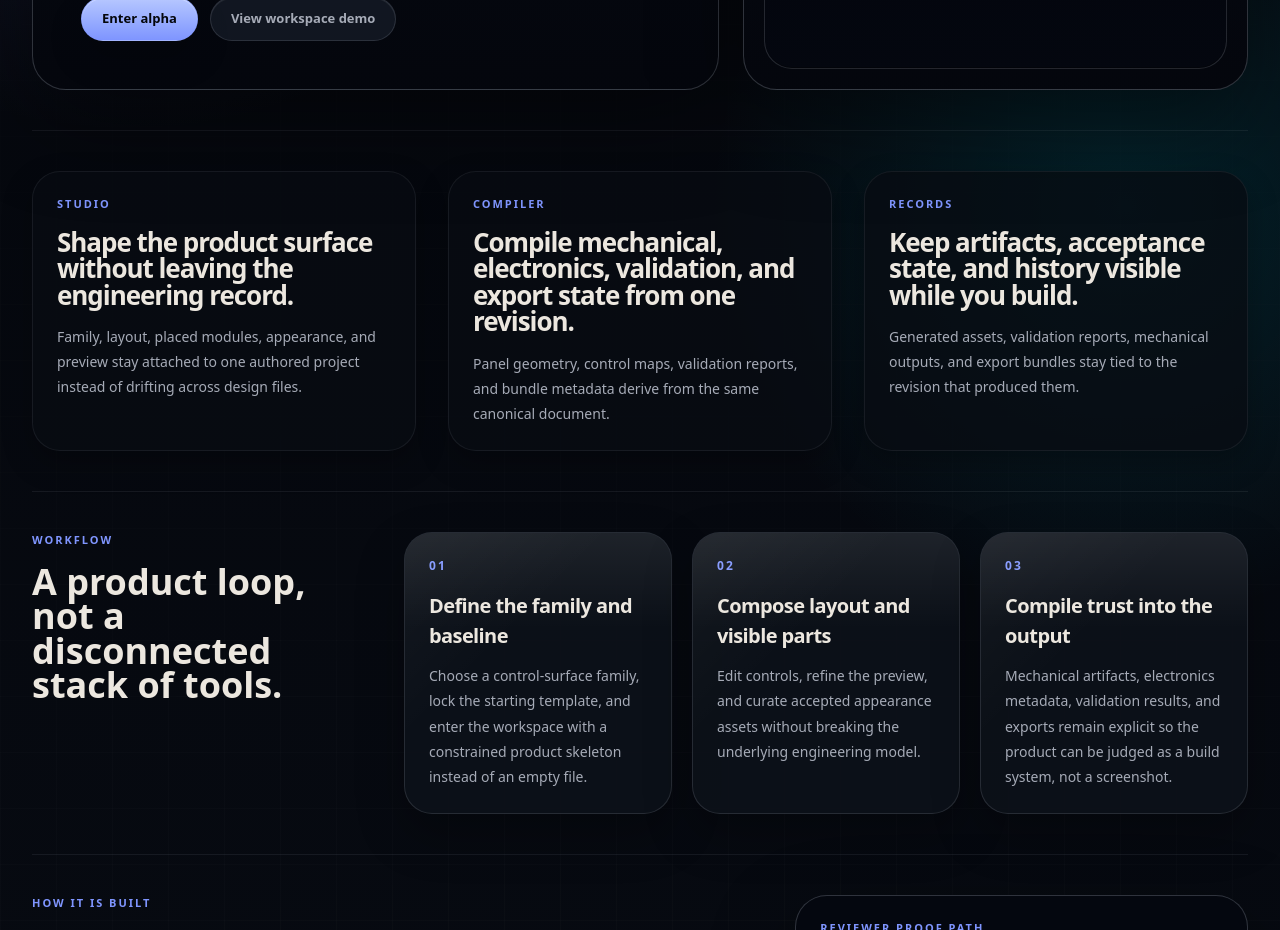
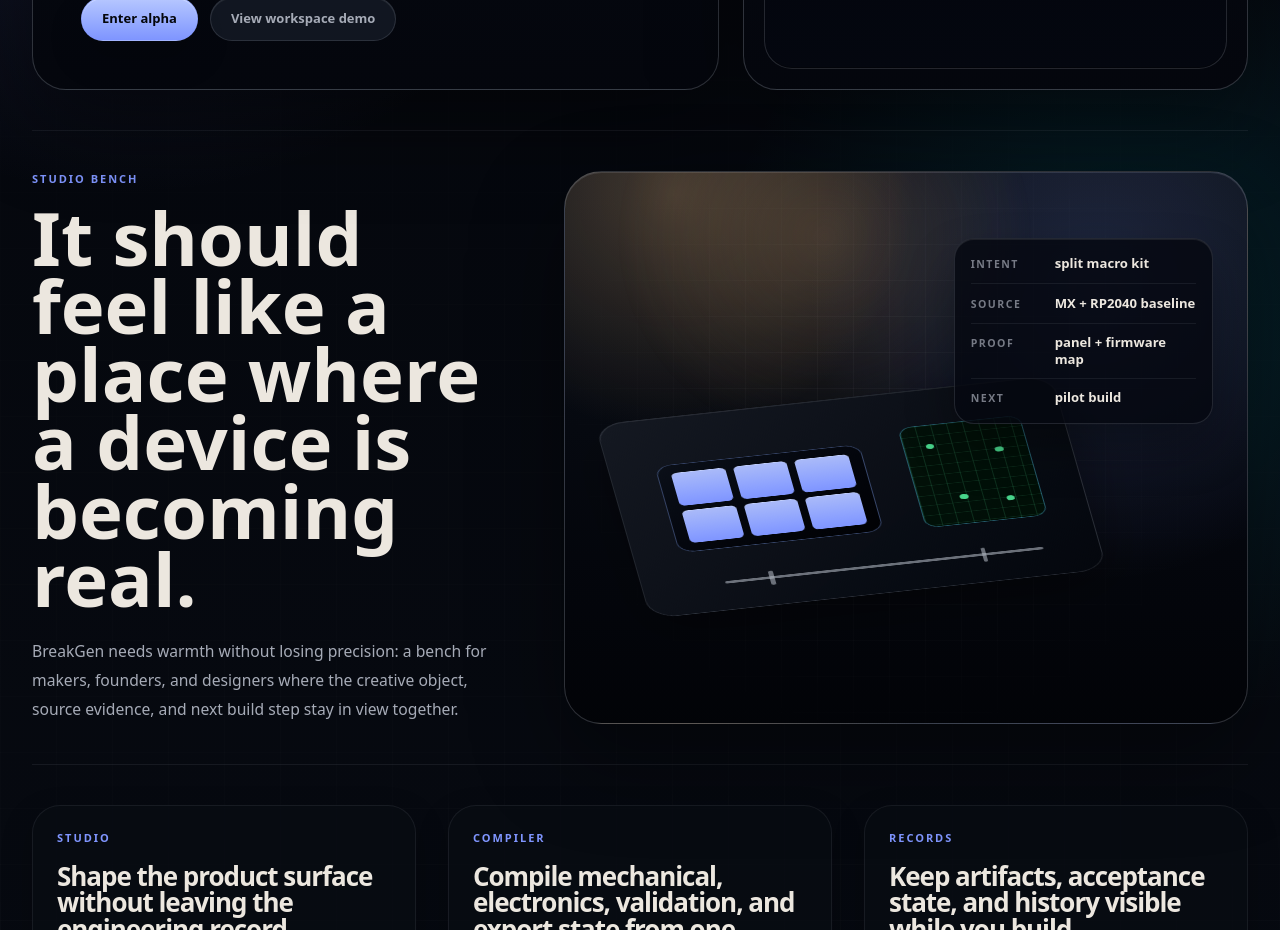
Before and after one commit to Parthawe/BreakGen, a React (Vite) app in the folder client/: page / in a window 1280 px wide. Shown: the part 1040-1970 px from the top of the page. Built offline with nearby package versions, Linux system fonts and the light colour scheme; no server answers; a web font is replaced by a local one.

Commit message:
Add studio bench design stretch

```diff
--- a/client/src/index.css
+++ b/client/src/index.css
@@ -680,6 +680,211 @@ input[type="number"]::-webkit-outer-spin-button {
   font-weight: 600;
 }
 
+.studio-bench {
+  display: grid;
+  grid-template-columns: minmax(0, 0.58fr) minmax(22rem, 0.82fr);
+  gap: clamp(1.5rem, 4vw, 3rem);
+  align-items: stretch;
+}
+
+.studio-bench__copy {
+  align-self: center;
+}
+
+.studio-bench__copy h2 {
+  margin: 1rem 0 0;
+  max-width: 12ch;
+  color: var(--text-primary);
+  font-size: clamp(2.55rem, 5.8vw, 5.3rem);
+  font-weight: 650;
+  line-height: 0.92;
+  letter-spacing: 0;
+}
+
+.studio-bench__copy p {
+  margin: 1.5rem 0 0;
+  max-width: 58ch;
+  color: var(--text-secondary);
+  font-size: 0.98rem;
+  line-height: 1.85;
+}
+
+.studio-bench__surface {
+  position: relative;
+  min-height: 30rem;
+  overflow: hidden;
+  border: 1px solid var(--border-strong);
+  border-radius: 2.35rem;
+  background:
+    radial-gradient(circle at 16% 4%, color-mix(in oklch, var(--secondary-accent) 28%, transparent), transparent 15rem),
+    radial-gradient(circle at 78% 22%, color-mix(in oklch, var(--accent) 18%, transparent), transparent 18rem),
+    linear-gradient(180deg, oklch(0.18 0.018 263 / 0.94), oklch(0.1 0.016 263 / 0.98));
+  box-shadow:
+    inset 0 1px 0 oklch(0.92 0.02 263 / 0.12),
+    0 34px 92px oklch(0.05 0.014 263 / 0.42);
+}
+
+.studio-bench__surface::before {
+  content: "";
+  position: absolute;
+  inset: 0;
+  pointer-events: none;
+  background:
+    linear-gradient(var(--grid-line) 1px, transparent 1px),
+    linear-gradient(90deg, var(--grid-line) 1px, transparent 1px);
+  background-size: 2.25rem 2.25rem;
+  mask-image: radial-gradient(circle at 48% 44%, black 18%, transparent 78%);
+}
+
+.studio-bench__lamp {
+  position: absolute;
+  left: 5%;
+  top: -10rem;
+  width: 28rem;
+  height: 28rem;
+  border-radius: 999px;
+  background: radial-gradient(circle, color-mix(in oklch, var(--secondary-accent) 38%, transparent), transparent 66%);
+  opacity: 0.72;
+  animation: bench-lamp 8s ease-in-out infinite;
+}
+
+.studio-bench__mat {
+  position: absolute;
+  left: 8%;
+  right: 24%;
+  bottom: 12%;
+  height: 58%;
+  border: 1px solid var(--border-default);
+  border-radius: 1.8rem;
+  background:
+    linear-gradient(135deg, oklch(0.22 0.02 263 / 0.84), oklch(0.12 0.016 263 / 0.9)),
+    var(--surface-strong);
+  box-shadow:
+    inset 0 1px 0 var(--edge-soft),
+    0 2rem 4rem oklch(0.03 0.014 263 / 0.36);
+  transform: rotateX(52deg) rotateZ(-10deg);
+  transform-origin: center;
+}
+
+.studio-bench__device {
+  position: absolute;
+  left: 10%;
+  top: 24%;
+  width: 45%;
+  height: 45%;
+  display: grid;
+  grid-template-columns: repeat(3, 1fr);
+  gap: 0.5rem;
+  padding: 0.8rem;
+  border: 1px solid color-mix(in oklch, var(--accent) 28%, var(--border-default));
+  border-radius: 1.05rem;
+  background: linear-gradient(145deg, oklch(0.17 0.02 263), oklch(0.08 0.016 263));
+}
+
+.studio-bench__device span {
+  border-radius: 0.4rem;
+  background: linear-gradient(180deg, oklch(0.8 0.09 273), var(--accent));
+  box-shadow: inset 0 1px 0 oklch(0.96 0.02 263 / 0.35);
+}
+
+.studio-bench__board {
+  position: absolute;
+  right: 9%;
+  top: 18%;
+  width: 27%;
+  height: 52%;
+  border: 1px solid color-mix(in oklch, var(--success) 30%, var(--border-default));
+  border-radius: 0.9rem;
+  background:
+    linear-gradient(90deg, color-mix(in oklch, var(--success) 16%, transparent) 1px, transparent 1px),
+    linear-gradient(color-mix(in oklch, var(--success) 12%, transparent) 1px, transparent 1px),
+    oklch(0.16 0.04 153 / 0.72);
+  background-size: 1rem 1rem;
+}
+
+.studio-bench__board i {
+  position: absolute;
+  display: block;
+  width: 0.52rem;
+  height: 0.52rem;
+  border-radius: 999px;
+  background: var(--success);
+}
+
+.studio-bench__board i:nth-child(1) { left: 18%; top: 18%; }
+.studio-bench__board i:nth-child(2) { right: 20%; top: 28%; }
+.studio-bench__board i:nth-child(3) { left: 34%; bottom: 24%; }
+.studio-bench__board i:nth-child(4) { right: 22%; bottom: 18%; }
+
+.studio-bench__caliper {
+  position: absolute;
+  left: 18%;
+  right: 12%;
+  bottom: 13%;
+  height: 0.28rem;
+  border-radius: 999px;
+  background: oklch(0.78 0.018 263 / 0.58);
+}
+
+.studio-bench__caliper::before,
+.studio-bench__caliper::after {
+  content: "";
+  position: absolute;
+  top: -0.55rem;
+  width: 0.28rem;
+  height: 1.4rem;
+  border-radius: 999px;
+  background: inherit;
+}
+
+.studio-bench__caliper::before { left: 14%; }
+.studio-bench__caliper::after { right: 18%; }
+
+.studio-bench__receipt {
+  position: absolute;
+  right: 5%;
+  top: 12%;
+  width: min(18rem, 38%);
+  display: grid;
+  gap: 0.65rem;
+  padding: 1rem;
+  border: 1px solid var(--border-default);
+  border-radius: 1.25rem;
+  background: color-mix(in oklch, var(--surface-strong) 86%, transparent);
+  box-shadow:
+    inset 0 1px 0 var(--edge-soft),
+    0 1.5rem 3rem oklch(0.03 0.014 263 / 0.32);
+}
+
+.studio-bench__receipt div {
+  display: grid;
+  grid-template-columns: 4.5rem minmax(0, 1fr);
+  gap: 0.75rem;
+  align-items: baseline;
+  padding-bottom: 0.65rem;
+  border-bottom: 1px solid var(--border-subtle);
+}
+
+.studio-bench__receipt div:last-child {
+  padding-bottom: 0;
+  border-bottom: 0;
+}
+
+.studio-bench__receipt span {
+  color: var(--text-tertiary);
+  font-size: 0.66rem;
+  font-weight: 800;
+  letter-spacing: 0.14em;
+  text-transform: uppercase;
+}
+
+.studio-bench__receipt b {
+  color: var(--text-primary);
+  font-size: 0.82rem;
+  font-weight: 650;
+  line-height: 1.25;
+}
+
 .manufacture-lab {
   display: grid;
   grid-template-columns: minmax(0, 0.48fr) minmax(0, 1fr);
@@ -1189,6 +1394,17 @@ input[type="number"]::-webkit-outer-spin-button {
   to {
     opacity: 1;
     transform: translateY(0);
+  }
+}
+
+@keyframes bench-lamp {
+  0%, 100% {
+    opacity: 0.54;
+    transform: translate3d(0, 0, 0) scale(1);
+  }
+  50% {
+    opacity: 0.76;
+    transform: translate3d(0.8rem, 0.4rem, 0) scale(1.04);
   }
 }
 
@@ -1597,6 +1813,14 @@ input[type="number"]::-webkit-outer-spin-button {
 }
 
 @media (max-width: 1024px) {
+  .studio-bench {
+    grid-template-columns: 1fr;
+  }
+
+  .studio-bench__copy h2 {
+    max-width: 13ch;
+  }
+
   .manufacture-lab {
     grid-template-columns: 1fr;
   }
@@ -1619,6 +1843,34 @@ input[type="number"]::-webkit-outer-spin-button {
 }
 
 @media (max-width: 768px) {
+  .studio-bench {
+    grid-template-columns: 1fr;
+  }
+
+  .studio-bench__copy h2 {
+    max-width: 100%;
+    font-size: clamp(2.25rem, 13vw, 3.9rem);
+  }
+
+  .studio-bench__surface {
+    min-height: 34rem;
+    border-radius: 1.65rem;
+  }
+
+  .studio-bench__mat {
+    left: 7%;
+    right: 7%;
+    bottom: 9%;
+    height: 44%;
+  }
+
+  .studio-bench__receipt {
+    left: 7%;
+    right: 7%;
+    top: 8%;
+    width: auto;
+  }
+
   .manufacture-lab,
   .kickstarter-runway {
     grid-template-columns: 1fr;
--- a/client/src/pages/Landing.tsx
+++ b/client/src/pages/Landing.tsx
@@ -260,6 +260,13 @@ const COMPILER_TRACKS = [
   { label: "Export", value: "review-ready bundle", tone: "#4db7ff" },
 ];
 
+const STUDIO_BENCH_ITEMS = [
+  ["intent", "split macro kit"],
+  ["source", "MX + RP2040 baseline"],
+  ["proof", "panel + firmware map"],
+  ["next", "pilot build"],
+];
+
 const KICKSTARTER_PATH = [
   {
     gate: "Prototype",
@@ -488,6 +495,50 @@ function KickstarterRunway() {
   );
 }
 
+function StudioBench() {
+  return (
+    <section className="studio-bench section-rule mt-10 pt-10">
+      <div className="studio-bench__copy">
+        <div className="eyebrow">Studio bench</div>
+        <h2>It should feel like a place where a device is becoming real.</h2>
+        <p>
+          BreakGen needs warmth without losing precision: a bench for makers, founders, and designers
+          where the creative object, source evidence, and next build step stay in view together.
+        </p>
+      </div>
+
+      <div className="studio-bench__surface" aria-hidden="true">
+        <div className="studio-bench__lamp" />
+        <div className="studio-bench__mat">
+          <div className="studio-bench__device">
+            <span />
+            <span />
+            <span />
+            <span />
+            <span />
+            <span />
+          </div>
+          <div className="studio-bench__board">
+            <i />
+            <i />
+            <i />
+            <i />
+          </div>
+          <div className="studio-bench__caliper" />
+        </div>
+        <div className="studio-bench__receipt">
+          {STUDIO_BENCH_ITEMS.map(([label, value]) => (
+            <div key={label}>
+              <span>{label}</span>
+              <b>{value}</b>
+            </div>
+          ))}
+        </div>
+      </div>
+    </section>
+  );
+}
+
 function NavCta() {
   const user = useAuthStore((state) => state.user);
 
@@ -665,6 +716,8 @@ export function Landing() {
             <CompilerConsole />
           </aside>
         </section>
+
+        <StudioBench />
 
         <section className="section-rule mt-10 pt-10">
           <div className="grid gap-8 lg:grid-cols-3">
```
